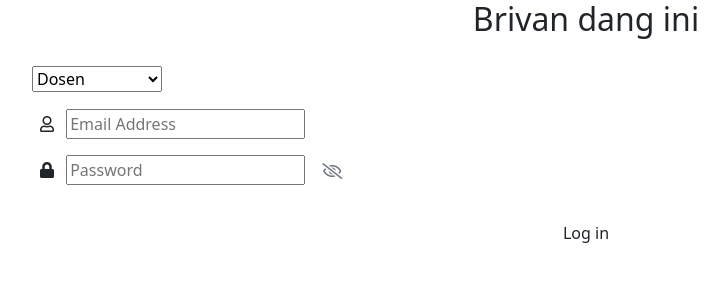
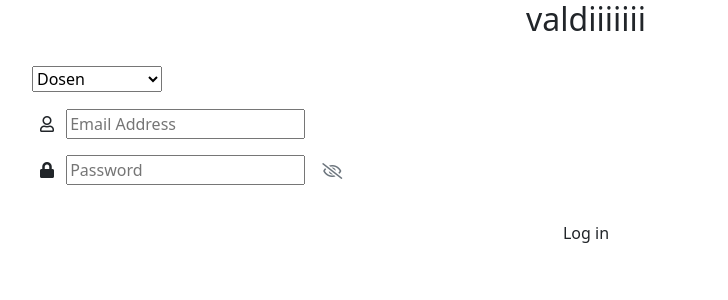
Before and after one commit to angeldevil11/devOps, a PHP site: page /view/login/index.php in a window 1280 px wide. Shown: the top 300 px of the page, without its empty margins (54-782 px from the left). Run offline with PHP 8.4, Linux system fonts and the light colour scheme; some libraries are stand-ins or nearby versions.

Commit message:
ubah nama

```diff
--- a/app/view/login/index.php
+++ b/app/view/login/index.php
@@ -18,7 +18,7 @@
 <body oncontextmenu='return false' class='snippet-body'>
 <div class="container wrapper-center">
 	<div class="wrapper bg-white">
-		<div class="h2 text-center">Brivan dang ini</div>
+		<div class="h2 text-center">valdiiiiiii</div>
 		<form action="<?= APP_PATH;?>/login/process" method="post" class="pt-3">
 			<div class="form-group py-1 pb-2">
 				<div class="input-field">
```
